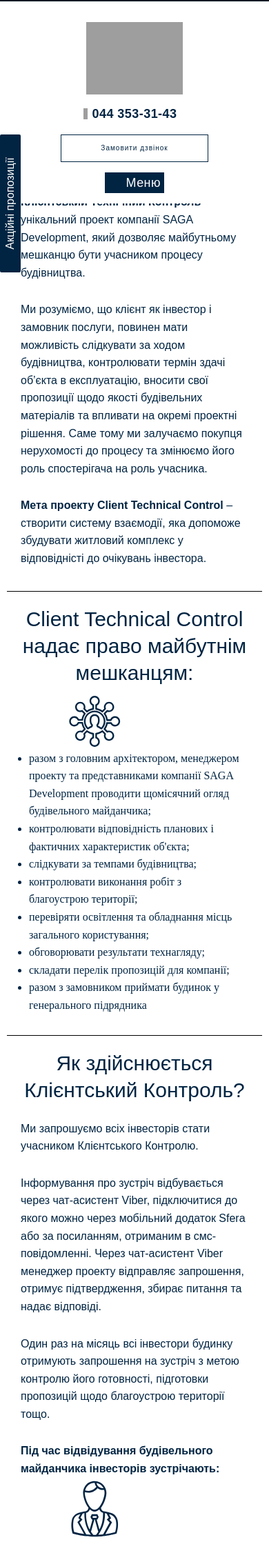
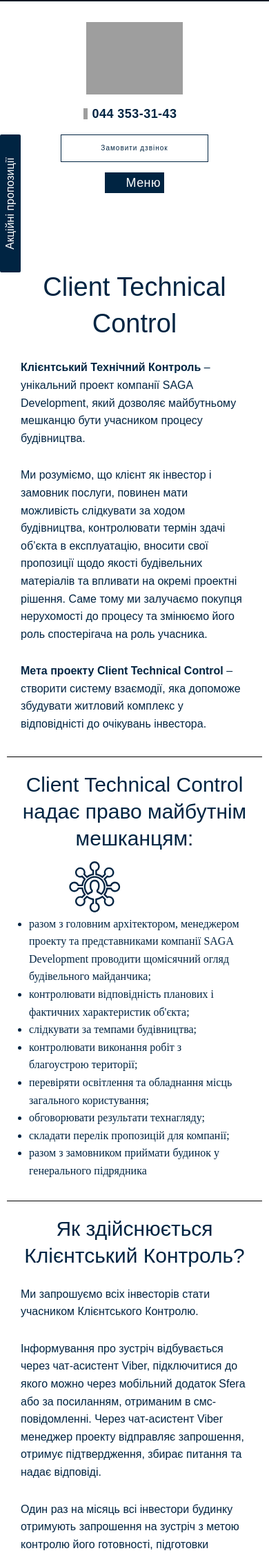
Before and after one commit to smartorangegit/einstein, a PHP site: page /ctc in a window 390 px wide. Shown: the top 2252 px of the page at 69% size. Run offline with PHP 8.4, Linux system fonts and the light colour scheme; some libraries are stand-ins or nearby versions; some web fonts are replaced; grey boxes are pictures that could not be loaded.

Commit message:
fix ctc#2

```diff
--- a/full-site/ctc/index.php
+++ b/full-site/ctc/index.php
@@ -210,7 +210,7 @@
 					.ctc__box .ctc_img {width: 15%;display: flex;align-items: center;position: relative;left: -20px; }
 					@media only screen and (max-width: 570px) {
 						.content_name{font-size: 38px;}
-						.content_wrap{margin-bottom: 0;}
+						.content_wrap{margin-bottom: 0; padding-top: 340px;}
 						.ctc__footer, .ctc__box{flex-direction: column; -webkit-flex-direction: column;}
 						.ctc__footer .ctc_img, .ctc__box  .ctc_img{width: 100%; left: 0;}
 						.ctc__content { width: 100%;column-count: 1; -moz-column-count: 1; -webkit-column-count: 1; }
--- a/full-site/ru/ctc/index.php
+++ b/full-site/ru/ctc/index.php
@@ -199,7 +199,7 @@
 	.ctc__box .ctc_img {width: 15%;display: flex;align-items: center;position: relative;left: -20px; }
 	@media only screen and (max-width: 570px) {
 		.content_name{font-size: 38px;}
-		.content_wrap{margin-bottom: 0;}
+		.content_wrap{margin-bottom: 0; padding-top: 340px;}
 		.ctc__footer, .ctc__box{flex-direction: column; -webkit-flex-direction: column;}
 		.ctc__footer .ctc_img, .ctc__box  .ctc_img{width: 100%; left: 0;}
 		.ctc__content { width: 100%;column-count: 1; -moz-column-count: 1; -webkit-column-count: 1; }
```
